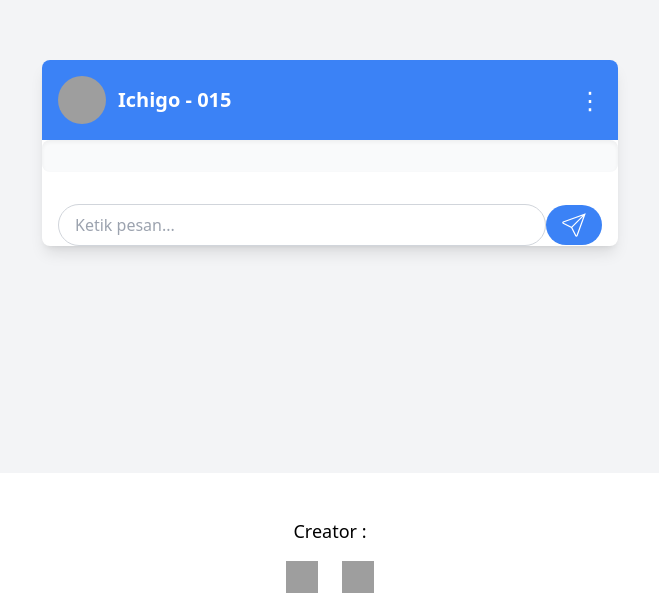
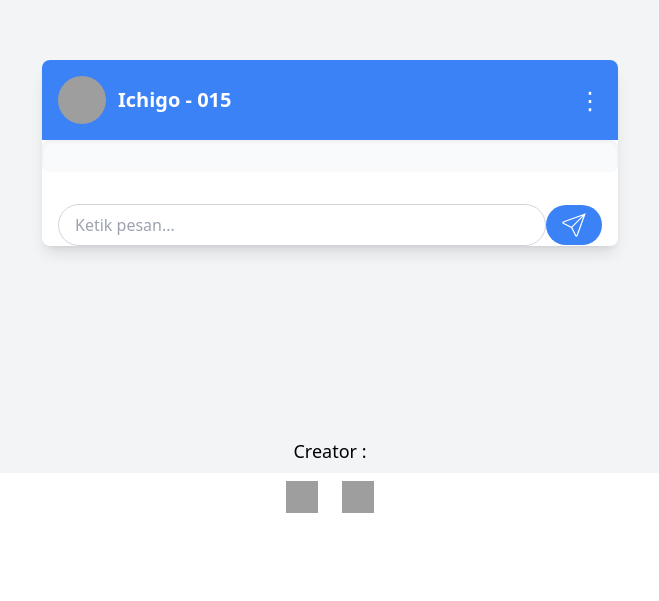
Before and after one commit to AditSetiawan24/Ichigo-chatbot, a React (Vite) app: page / in a window 1280 px wide. Shown: the part 199-800 px from the top of the page, without its empty margins (310-969 px from the left). Built offline with nearby package versions, Linux system fonts and the light colour scheme; grey boxes are pictures that could not be loaded; what groq-sdk would draw is missing.

Commit message:
Update App.jsx

```diff
--- a/src/App.jsx
+++ b/src/App.jsx
@@ -172,7 +172,7 @@ function App() {
       </div>
 
 {/*       <footer className="fixed bottom-0 left-1/2 transform -translate-x-1/2 p-2 sm:hidden"> */}
-        <div className="container mx-auto text-center fixed bottom-0 left-1/2 transform -translate-x-1/2 p-2 mt-20">
+        <div className="container mx-auto text-center fixed bottom-0 left-1/2 transform -translate-x-1/2 p-2 mb-20">
           <p className="text-lg">Creator :</p>
           <div className="flex justify-center mt-4 space-x-6">
             <a href="https://github.com/AditSetiawan24" target="_blank" className="hover:text-gray-400">
```
